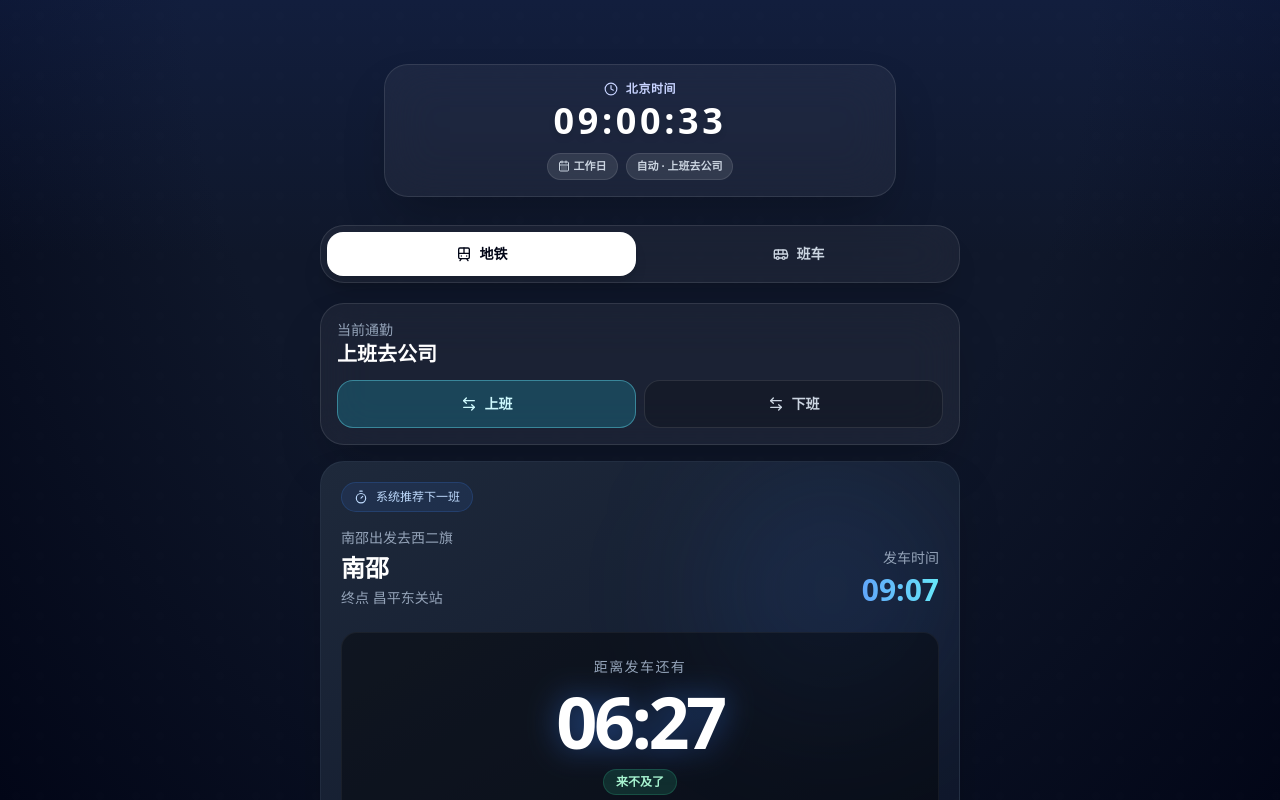
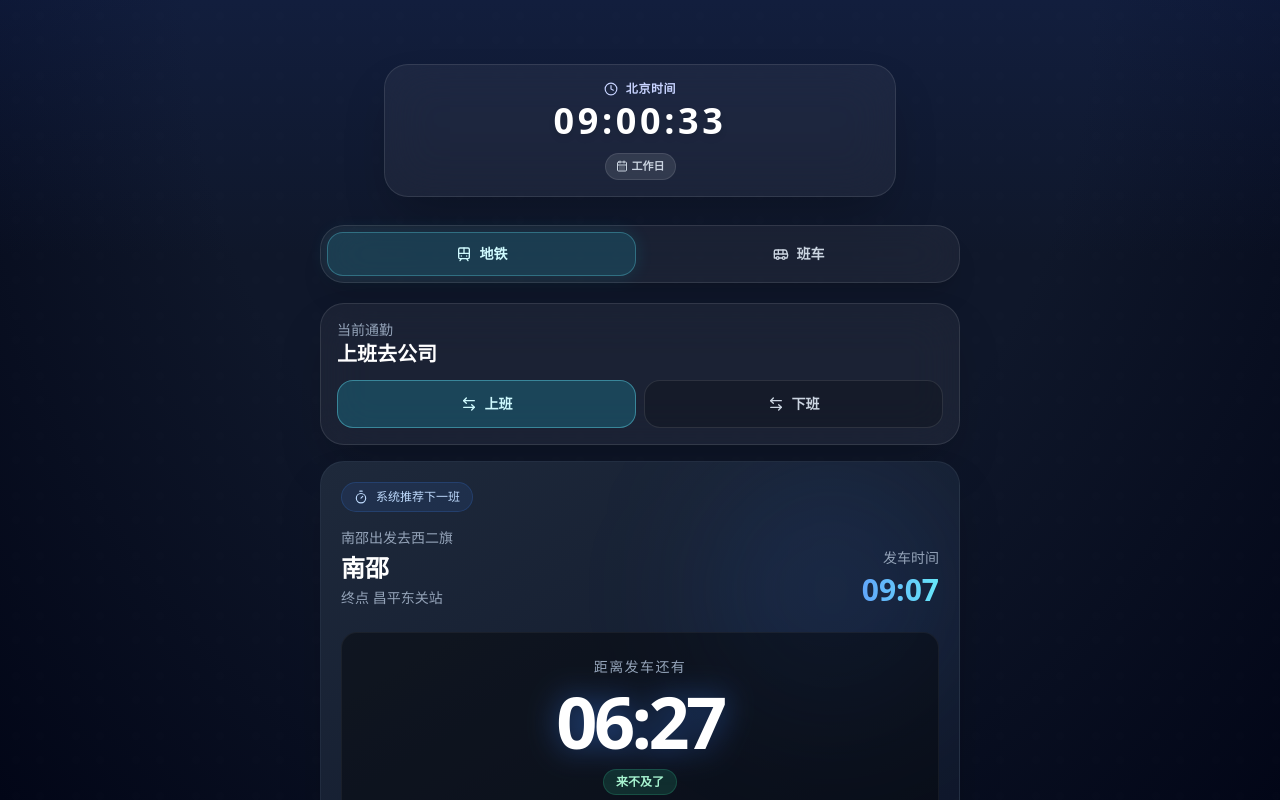
Before and after one commit to delete222/subway, a React (Vite) app: page /#/ in a window 1280 px wide. Built offline with nearby package versions, Linux system fonts and the light colour scheme.

Commit message:
Tighten subway header controls

```diff
--- a/src/pages/SubwaySchedule.tsx
+++ b/src/pages/SubwaySchedule.tsx
@@ -322,13 +322,10 @@ export default function SubwaySchedule() {
               <div className="text-4xl font-extrabold text-white tracking-widest tabular-nums drop-shadow-md">
                 {formatTime(currentTime)}
               </div>
-              <div className="mt-3 flex items-center justify-center gap-2 text-[11px] font-semibold text-slate-300">
+              <div className="mt-3 flex items-center justify-center text-[11px] font-semibold text-slate-300">
                 <span className="inline-flex items-center gap-1 rounded-full border border-white/10 bg-white/10 px-2.5 py-1">
                   <CalendarDays className="h-3 w-3" />
                   {dayType}
-                </span>
-                <span className="rounded-full border border-white/10 bg-white/10 px-2.5 py-1">
-                  {isAutoDirection ? '自动' : '手动'} · {directionOptions[direction].label}
                 </span>
               </div>
             </div>
@@ -339,7 +336,7 @@ export default function SubwaySchedule() {
               <button
                 key={tab}
                 onClick={() => setActiveTab(tab)}
-                className={`flex h-11 items-center justify-center gap-2 rounded-2xl text-sm font-semibold transition ${activeTab === tab ? 'bg-white text-slate-950 shadow-lg' : 'text-slate-300 hover:bg-white/10'}`}
+                className={`flex h-11 items-center justify-center gap-2 rounded-2xl border text-sm font-semibold transition ${activeTab === tab ? 'border-cyan-300/30 bg-cyan-400/15 text-cyan-100 shadow-[0_0_18px_rgba(34,211,238,0.12)]' : 'border-transparent text-slate-300 hover:bg-white/10'}`}
               >
                 {tab === 'subway' ? <Train className="h-4 w-4" /> : <Bus className="h-4 w-4" />}
                 {tab === 'subway' ? '地铁' : '班车'}
```
